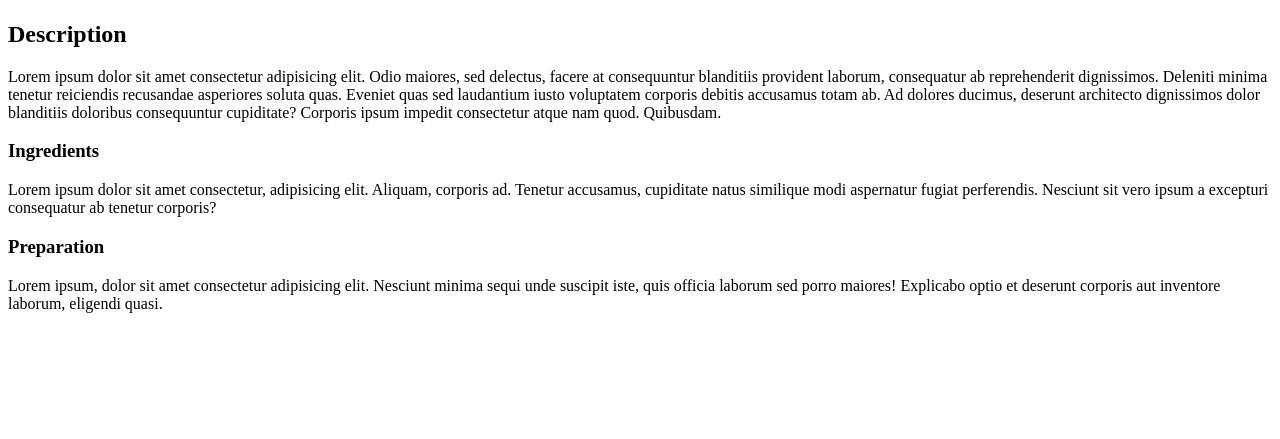
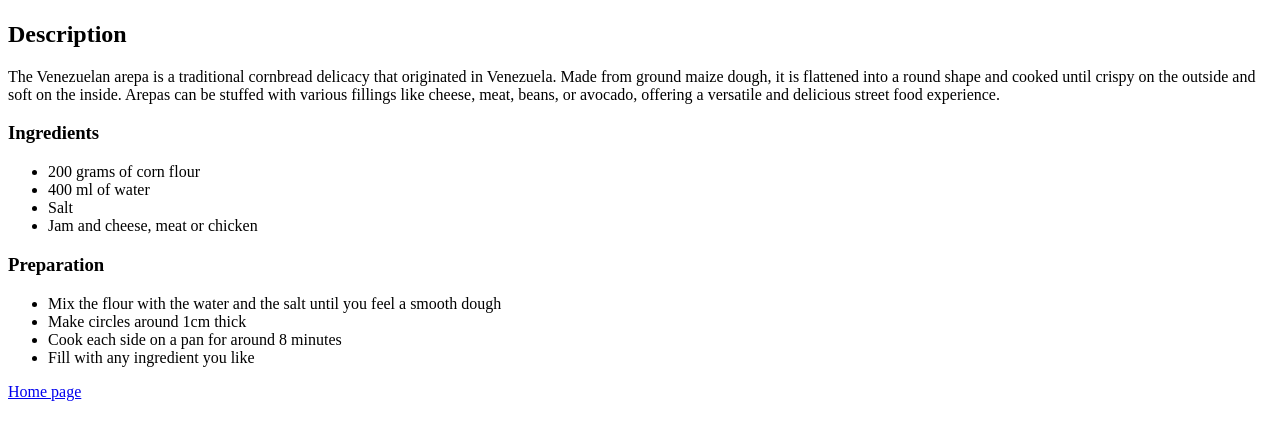
Before and after one commit to Manucci25/odin-recipes, a plain HTML site: page arepa.html in a window 1280 px wide. Shown: the part 269-708 px from the top of the page. Drawn offline with Linux system fonts and the light colour scheme.

Commit message:
Finish Arepa ingredients and preparation

```diff
--- a/arepa.html
+++ b/arepa.html
@@ -14,16 +14,30 @@
 
     <h2>Description</h2>
 
-    <p>Lorem ipsum dolor sit amet consectetur adipisicing elit. Odio maiores, sed delectus, facere at consequuntur blanditiis provident laborum, consequatur ab reprehenderit dignissimos. Deleniti minima tenetur reiciendis recusandae asperiores soluta quas.
-    Eveniet quas sed laudantium iusto voluptatem corporis debitis accusamus totam ab. Ad dolores ducimus, deserunt architecto dignissimos dolor blanditiis doloribus consequuntur cupiditate? Corporis ipsum impedit consectetur atque nam quod. Quibusdam.</p>
+    <p>The Venezuelan arepa is a traditional cornbread delicacy that originated in Venezuela. Made from ground maize dough, it is flattened into a round shape and cooked until crispy on the outside and soft on the inside. Arepas can be stuffed with various fillings like cheese, meat, beans, or avocado, offering a versatile and delicious street food experience.</p>
 
     <h3>Ingredients</h3>
 
-    <p>Lorem ipsum dolor sit amet consectetur, adipisicing elit. Aliquam, corporis ad. Tenetur accusamus, cupiditate natus similique modi aspernatur fugiat perferendis. Nesciunt sit vero ipsum a excepturi consequatur ab tenetur corporis?</p>
+    <p>
+        <ul>
+            <li>200 grams of corn flour</li>
+            <li>400 ml of water</li>
+            <li>Salt</li>
+            <li>Jam and cheese, meat or chicken</li>
+        </ul>
+    </p>
 
     <h3>Preparation</h3>
 
-    <p>Lorem ipsum, dolor sit amet consectetur adipisicing elit. Nesciunt minima sequi unde suscipit iste, quis officia laborum sed porro maiores! Explicabo optio et deserunt corporis aut inventore laborum, eligendi quasi.</p>
+    <p>
+        <ul>
+            <li>Mix the flour with the water and the salt until you feel a smooth dough</li>
+            <li>Make circles around 1cm thick</li>
+            <li>Cook each side on a pan for around 8 minutes</li>
+            <li>Fill with any ingredient you like</li>
+        </ul>
+    </p>
 
+    <a href="./index.html">Home page</a>
 </body>
 </html>
```
Also changed, not shown: index.html (+3 -0 lines).
